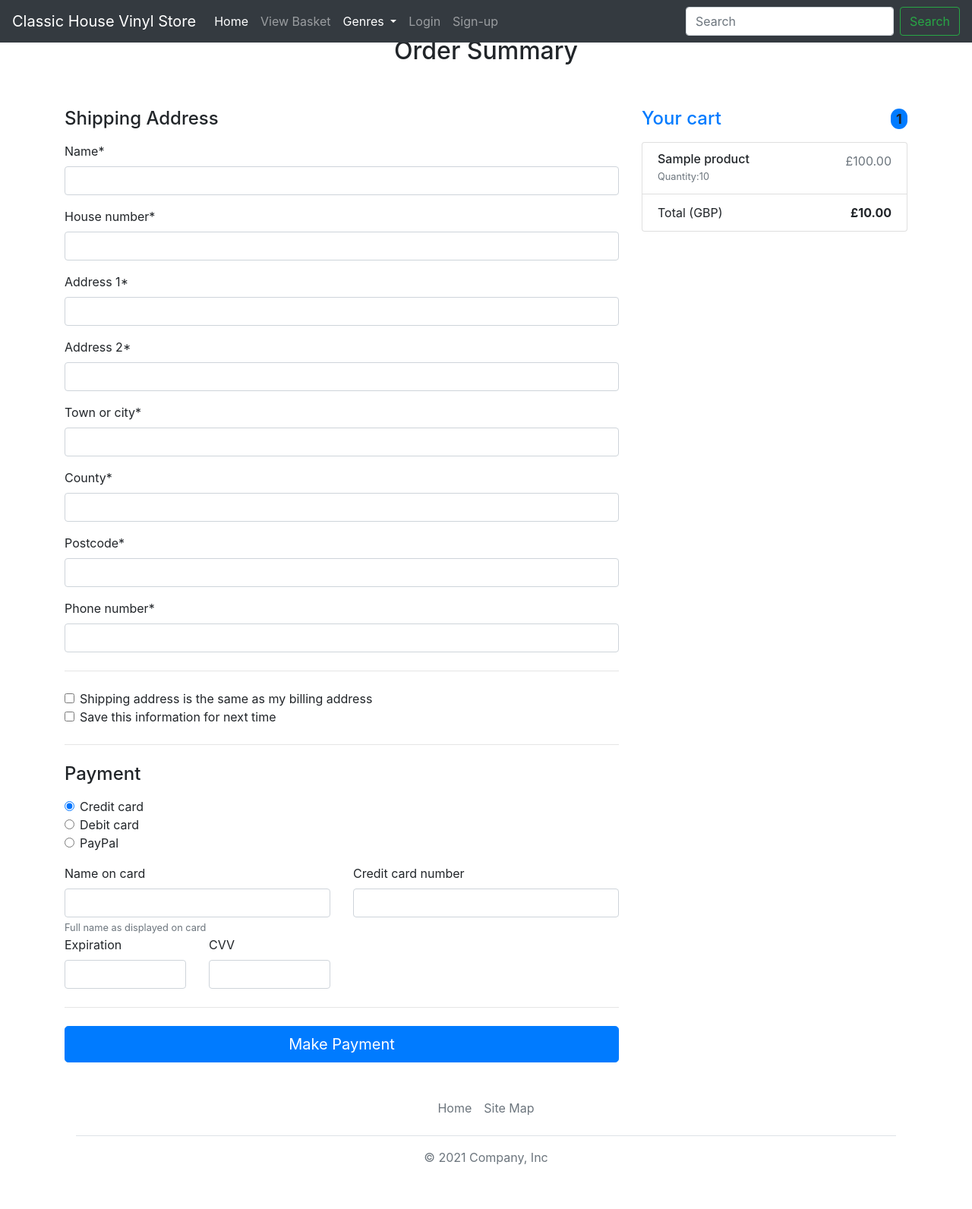
After one commit to Code-Institute-Submissions/edwardgurney-ClassicHouseStore_OctResub, a Django app: page /checkout/1 in a window 1280 px wide. The commit adds this page. Shown: the whole page at 76% size. Run offline with Django 3.2, Linux system fonts and the light colour scheme; tables that the repository leaves empty hold one stand-in row (values such as "Sample post"); some libraries are stand-ins or nearby versions.

Commit message:
added checkout page

```diff
--- a/classic_house_vinyl_store/settings.py
+++ b/classic_house_vinyl_store/settings.py
@@ -50,7 +50,9 @@ INSTALLED_APPS = [
     'cloudinary',
     'django_summernote',
     'p5_ecommerce_store',
+    'crispy_forms'
 ]
+CRISPY_TEMPLATE_PACK = 'bootstrap4'
 
 MIDDLEWARE = [
     'django.middleware.security.SecurityMiddleware',
--- /dev/null
+++ b/p5_ecommerce_store/forms.py
@@ -0,0 +1,7 @@
+from django import forms
+from .models import ShippingAddress
+
+class AddressForm(forms.ModelForm):
+    class Meta:
+        model = ShippingAddress
+        exclude = ("user",)
--- /dev/null
+++ b/p5_ecommerce_store/templates/p5_ecommerce_store/checkout.html
@@ -0,0 +1,112 @@
+{% extends 'base.html' %}
+{% load crispy_forms_tags %}
+{% block content %}
+<div class="container">
+    <main>
+      <div class="py-5 text-center">
+        <h2>Order Summary</h2>
+      </div>
+
+      <div class="row g-5">
+        <div class="col-md-5 col-lg-4 order-md-last">
+          <h4 class="d-flex justify-content-between align-items-center mb-3">
+            <span class="text-primary">Your cart</span>
+            <span class="badge bg-primary rounded-pill">{{object.bagitem_set.count}}</span>
+          </h4>
+          <ul class="list-group mb-3">
+            {% for item in object.bagitem_set.all %}
+            <li class="list-group-item d-flex justify-content-between lh-sm">
+              <div>
+                <h6 class="my-0">{{ item.product.title }}</h6>
+                <small class="text-muted">Quantity:{{ item.quantity }}</small>
+              </div>
+              <span class="text-muted">£{{ item.get_bag_item_total }}</span>
+            </li>
+           {% endfor %}
+            <li class="list-group-item d-flex justify-content-between">
+              <span>Total (GBP)</span>
+              <strong>£{{object.total}}</strong>
+            </li>
+          </ul>
+
+        </div>
+        <div class="col-md-7 col-lg-8">
+          <h4 class="mb-3">Shipping Address</h4>
+          <form class="needs-validation" novalidate>{% csrf_token %}
+              {{form|crispy}}
+
+
+            <hr class="my-4">
+
+            <div class="form-check">
+              <input type="checkbox" class="form-check-input" id="same-address">
+              <label class="form-check-label" for="same-address">Shipping address is the same as my billing address</label>
+            </div>
+
+            <div class="form-check">
+              <input type="checkbox" class="form-check-input" id="save-info">
+              <label class="form-check-label" for="save-info">Save this information for next time</label>
+            </div>
+
+            <hr class="my-4">
+
+            <h4 class="mb-3">Payment</h4>
+
+            <div class="my-3">
+              <div class="form-check">
+                <input id="credit" name="paymentMethod" type="radio" class="form-check-input" checked required>
+                <label class="form-check-label" for="credit">Credit card</label>
+              </div>
+              <div class="form-check">
+                <input id="debit" name="paymentMethod" type="radio" class="form-check-input" required>
+                <label class="form-check-label" for="debit">Debit card</label>
+              </div>
+              <div class="form-check">
+                <input id="paypal" name="paymentMethod" type="radio" class="form-check-input" required>
+                <label class="form-check-label" for="paypal">PayPal</label>
+              </div>
+            </div>
+
+            <div class="row gy-3">
+              <div class="col-md-6">
+                <label for="cc-name" class="form-label">Name on card</label>
+                <input type="text" class="form-control" id="cc-name" placeholder="" required>
+                <small class="text-muted">Full name as displayed on card</small>
+                <div class="invalid-feedback">
+                  Name on card is required
+                </div>
+              </div>
+
+              <div class="col-md-6">
+                <label for="cc-number" class="form-label">Credit card number</label>
+                <input type="text" class="form-control" id="cc-number" placeholder="" required>
+                <div class="invalid-feedback">
+                  Credit card number is required
+                </div>
+              </div>
+
+              <div class="col-md-3">
+                <label for="cc-expiration" class="form-label">Expiration</label>
+                <input type="text" class="form-control" id="cc-expiration" placeholder="" required>
+                <div class="invalid-feedback">
+                  Expiration date required
+                </div>
+              </div>
+
+              <div class="col-md-3">
+                <label for="cc-cvv" class="form-label">CVV</label>
+                <input type="text" class="form-control" id="cc-cvv" placeholder="" required>
+                <div class="invalid-feedback">
+                  Security code required
+                </div>
+              </div>
+            </div>
+
+            <hr class="my-4">
+
+            <button class="w-100 btn btn-primary btn-lg" type="submit">Make Payment</button>
+          </form>
+        </div>
+      </div>
+    </main>
+{% endblock %}
--- a/p5_ecommerce_store/templates/p5_ecommerce_store/index.html
+++ b/p5_ecommerce_store/templates/p5_ecommerce_store/index.html
@@ -15,7 +15,8 @@
           {% for product in object_list %}
           <div class="col-md-4">
             <div class="card mb-4 shadow-sm">
-              <img class="bd-placeholder-img card-img-top" width="100%" height="225" src="{{ product.image.url }}" preserveAspectRatio="xMidYMid slice" focusable="false" role="img" aria-label="Placeholder: Thumbnail"/><title>Placeholder</title><rect width="100%" height="100%" fill="#55595c"/><text x="50%" y="50%" fill="#eceeef" dy=".3em"></text>
+              {% cloudinary product.image format="jpg" width=288 height=350 class="bd-placeholder-img card-img-top" crop="fill" %}
+              <!-- <img class="bd-placeholder-img card-img-top" width="100%" height="225" src="{{ product.image.url }}" preserveAspectRatio="xMidYMid slice" focusable="false" role="img" aria-label="Placeholder: Thumbnail"/><title>Placeholder</title><rect width="100%" height="100%" fill="#55595c"/><text x="50%" y="50%" fill="#eceeef" dy=".3em"></text> -->
               <div class="card-body">
                 <p class="card-text">
                   Title: {{product.title}}</p>
--- a/p5_ecommerce_store/urls.py
+++ b/p5_ecommerce_store/urls.py
@@ -1,5 +1,5 @@
 from django.urls import path
-from .views import StoreFrontView, ProductDetailView, BasketView, CategoryView
+from .views import StoreFrontView, ProductDetailView, BasketView, CategoryView, CheckoutView
 
 
 urlpatterns = [
@@ -7,6 +7,7 @@ urlpatterns = [
     path('product_detail/<int:pk>', ProductDetailView.as_view(), name='product_detail'),
     path('basket/', BasketView.as_view(), name='basket'),
     path('category/<int:pk>', CategoryView.as_view(), name='category'),
+    path('checkout/<int:pk>', CheckoutView.as_view(), name='checkout'),
 
 
 ]
--- a/p5_ecommerce_store/views.py
+++ b/p5_ecommerce_store/views.py
@@ -3,6 +3,7 @@ from django.views import generic, View
 from .models import Product, Bag, BagItem, Category
 from django.contrib.auth.forms import UserCreationForm
 from django.http import HttpResponseRedirect
+from .forms import AddressForm
 
 class StoreFrontView(generic.ListView):
 	template_name = 'p5_ecommerce_store/index.html'
@@ -64,7 +65,7 @@ class BasketView(View):
 		if old_bag_id is None:
 			if self.request.user.is_authenticated:
 				try:
-					userbag = Bag.object.get(user=self.request.user, state='open')
+					userbag = Bag.objects.get(user=self.request.user, state='open')
 					bag = userbag
 				except Bag.DoesNotExist:
 					bag = Bag()
@@ -107,9 +108,12 @@ def signup_view(request):
 			}
 	return render(request, 'registration/signup.html', context)
 
+class CheckoutView(generic.DetailView):
+	template_name = 'p5_ecommerce_store/checkout.html'
+	model = Bag
 
-
-
-
-# def basket_view(request):
-#     return render(request, 'p5_ecommerce_store/basket.html')
+	def get_context_data(self, **kwargs):
+		context = super().get_context_data(**kwargs)
+		context['allcategories'] = Category.objects.all()
+		context['form'] = AddressForm()
+		return context
```
Also changed, not shown: p5_ecommerce_store/templates/p5_ecommerce_store/basket.html (+12 -1 lines), README.md.
